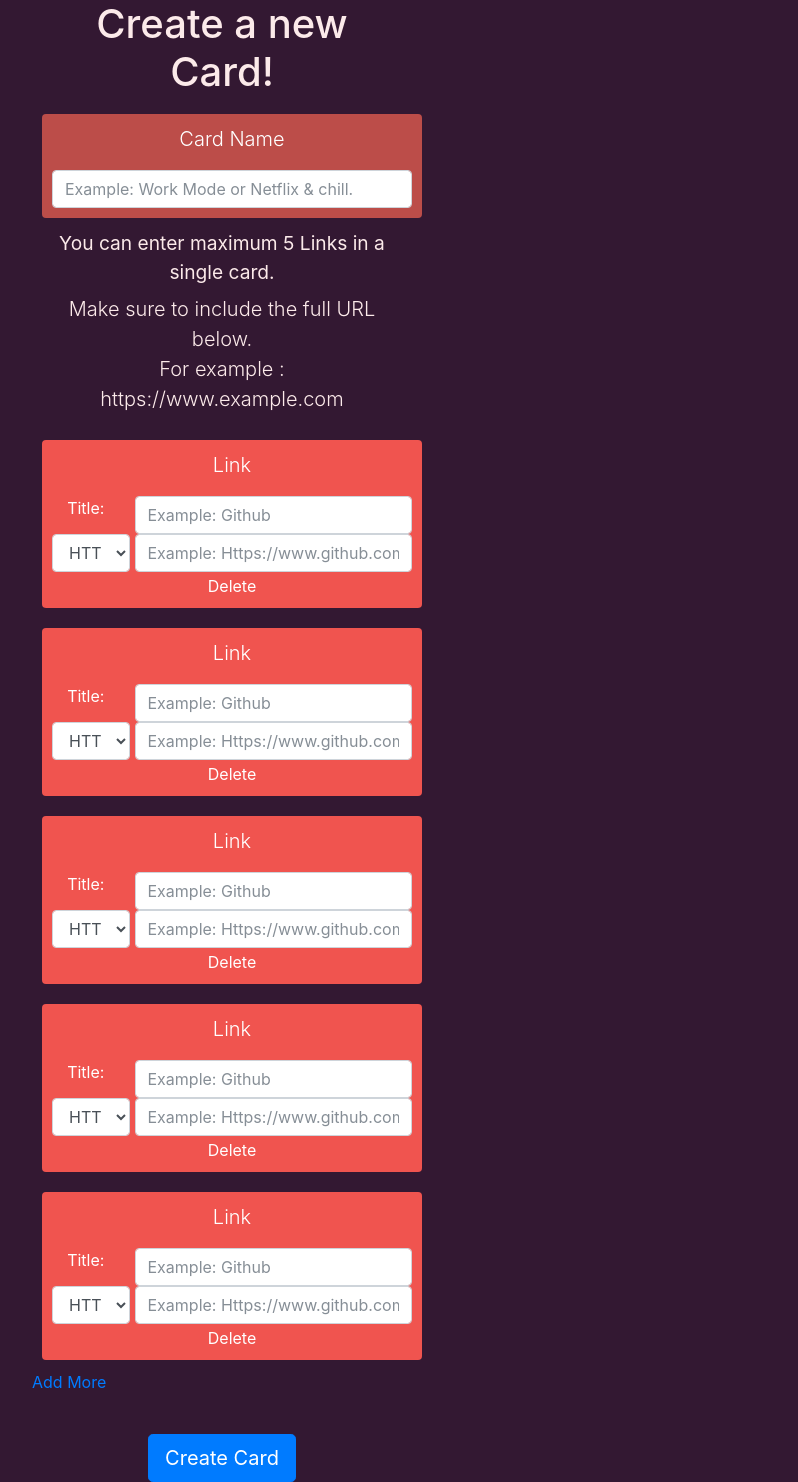
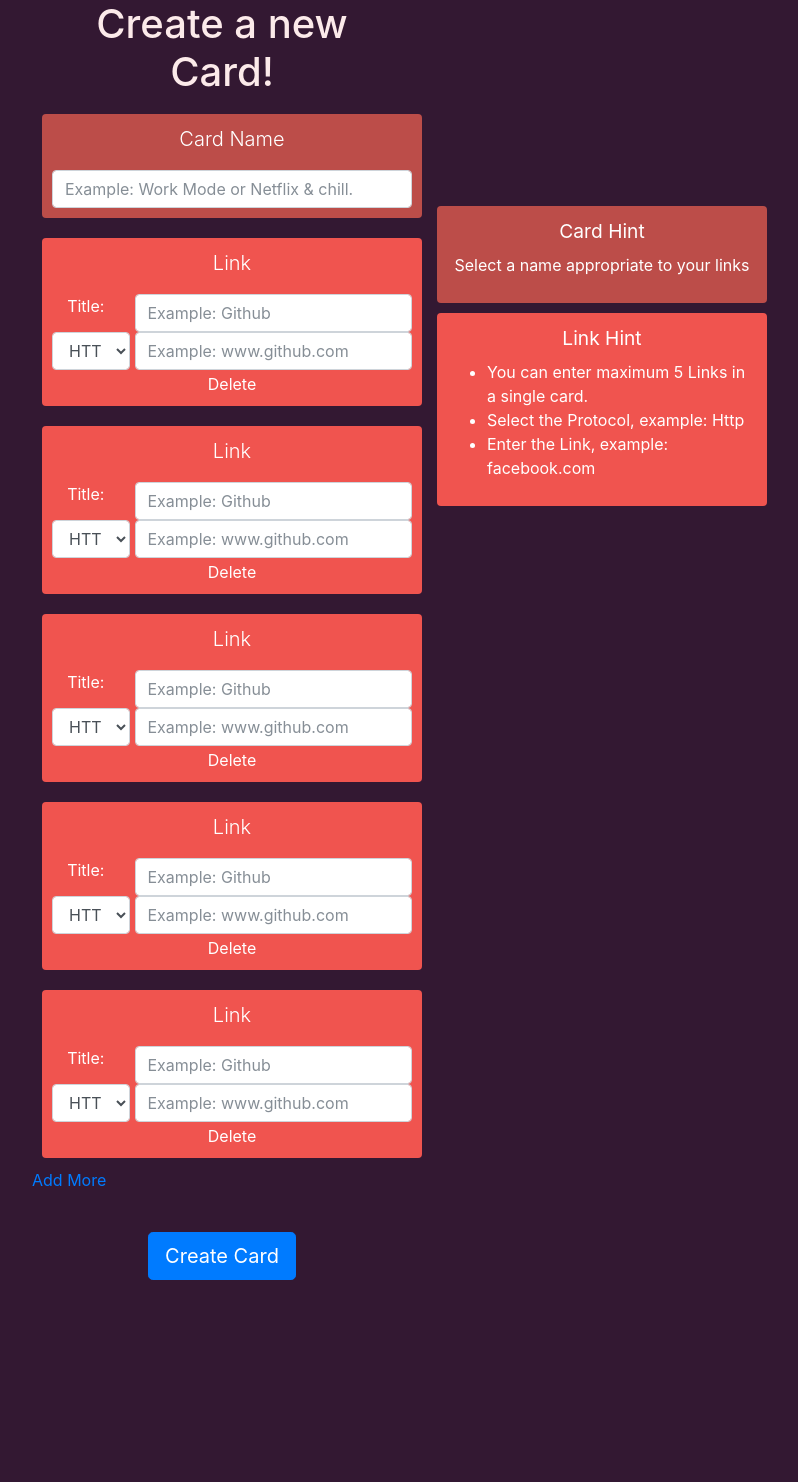
Before and after one commit to alikhundmiri/dailylauncher, a Django app: page /new in a window 1280 px wide. Shown: the part 156-1638 px from the top of the page, without its empty margins (418-1216 px from the left). After the commit the page ends 1436 px from the top, so only its background shows below. Run offline with Django 3.2, Linux system fonts and the light colour scheme; a user stored in the database is signed in; some libraries are stand-ins or nearby versions.

Commit message:
added hint card on right side of card menus, will change later to floating hints

```diff
--- a/core/forms.py
+++ b/core/forms.py
@@ -17,7 +17,7 @@ class NewLinkForm(forms.Form):
 	link = forms.CharField(
 					max_length=100,
 					widget=forms.TextInput(attrs={
-							'placeholder' : 'Example: Https://www.github.com'
+							'placeholder' : 'Example: www.github.com'
 						}),
 					required=False,
 					)
--- a/templates/general_form.html
+++ b/templates/general_form.html
@@ -26,6 +26,13 @@
 
 	div.link_card {
 		background-color: #F0544F;
+		padding: 10px;
+		margin: 10px;
+		color: #ffffff;
+	}
+
+	div.hint_card {
+		background-color: #A0413E;
 		padding: 10px;
 		margin: 10px;
 		color: #ffffff;
@@ -63,11 +70,6 @@
 
 					</div>
 
-					<div>
-							<h4><small>{{mid_level_text}}</small></h4>
-							<p class="lead">Make sure to include the full URL below.<br>For example : https://www.example.com</p>
-
-					</div>
 					<div class="row form-group">
 						{% for link_form in link_formset %}
 							<div class="col-lg-12 link-formset rounded link_card">
@@ -96,18 +98,6 @@
 											</div>
 										</div>
 									</div>
-
-<!-- 									<div class="col-lg-12">
-										<div class="row">
-											<div class="col-2">
-												{{ link_form.link.label_tag }}
-											</div>
-											<div class="col-10">
-												{{ link_form.link|add_class:'form-control' }}
-											</div>
-										</div>
-									</div> -->
-
 								</div>
 								<div class="row">
 									<div class="col">
@@ -141,8 +131,29 @@
 					<br>
 					<input type="submit" value="{{ button_text }}", class="btn btn-lg btn-primary btn-blockbutton">
 	            	<!-- <input type='submit' class='btn btn-lg btn-primary btn-block' name='next' value='{{ nbar }}'/> -->
+				</form>
+      		</div>
+      		<div class="col-lg-4" style="margin-top: 100px">
+				<h1 class="display-5" style="visibility: hidden" id="clocktext">
+      				<!-- intro_text -->
+      				{{intro_text}}
+      			</h1>
+				<div class="rounded title_card text-center">
+					<h4><small>Card Hint</small></h4>
+					<p>Select a name appropriate to your links</p>
+				</div>
+				<div class="rounded link_card">
+					<div class="text-center">
+						<h4><small>Link Hint</small></h4>
 
-				</form>
+					</div>
+					<ul>
+						<li>{{mid_level_text}}</li>
+						<li>Select the Protocol, example: Http</li>
+						<li>Enter the Link, example: facebook.com</li>
+					</ul>
+				</div>
+
 
       		</div>
       	</div>
```
